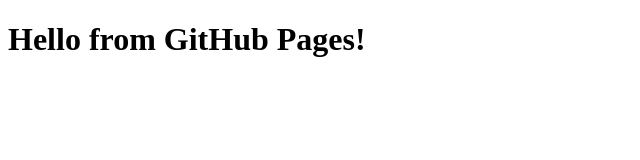
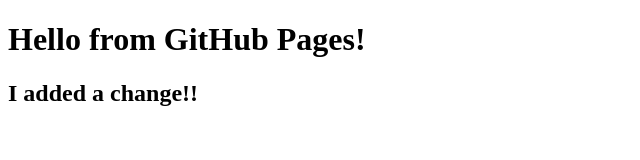
Before and after one commit to jmstines/personal-website-demo, a plain HTML site: page index.html in a window 1280 px wide. Shown: the whole page, without its empty margins (0-640 px from the left). Drawn offline with Linux system fonts and the light colour scheme.

Commit message:
I added a heading

```diff
--- a/index.html
+++ b/index.html
@@ -10,6 +10,7 @@
 
 <body>
   <h1>Hello from GitHub Pages!</h1>
+  <h2>I added a change!!</h2>
 </body>
 
 </html>
```
